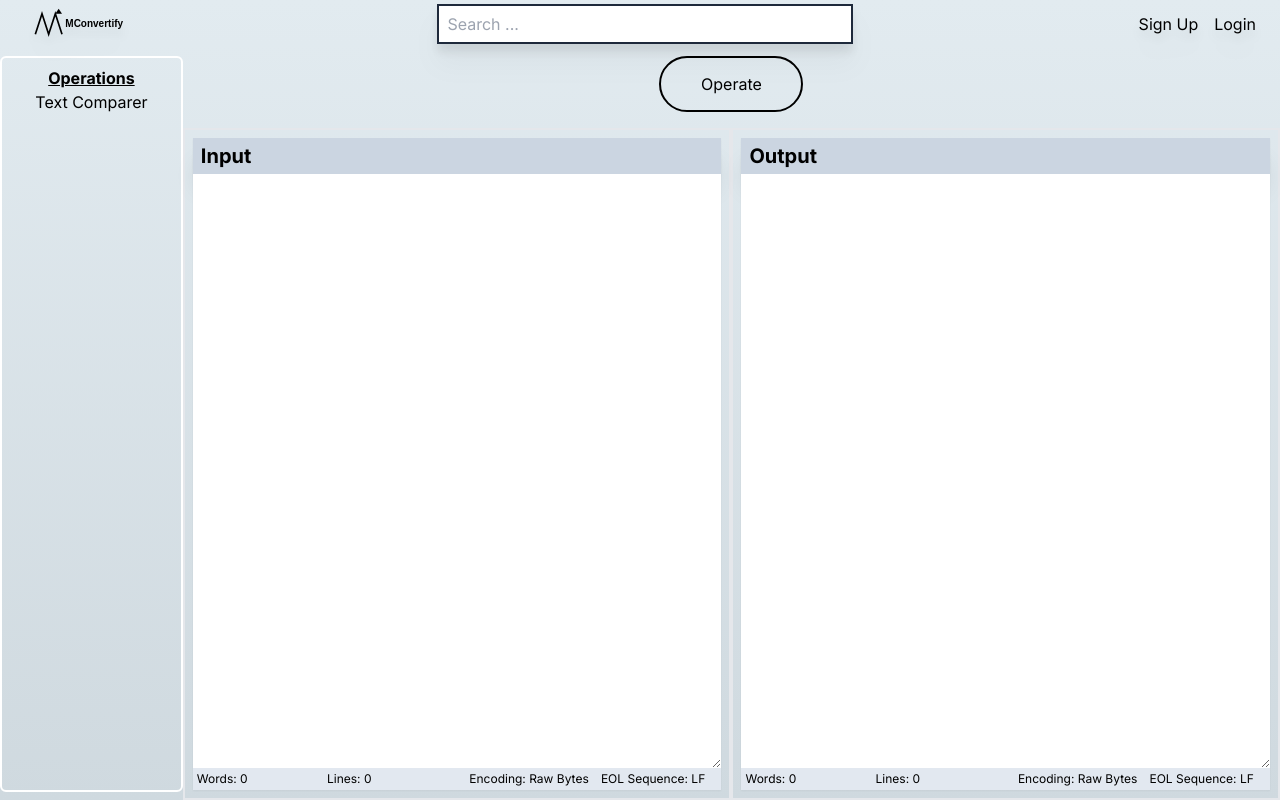
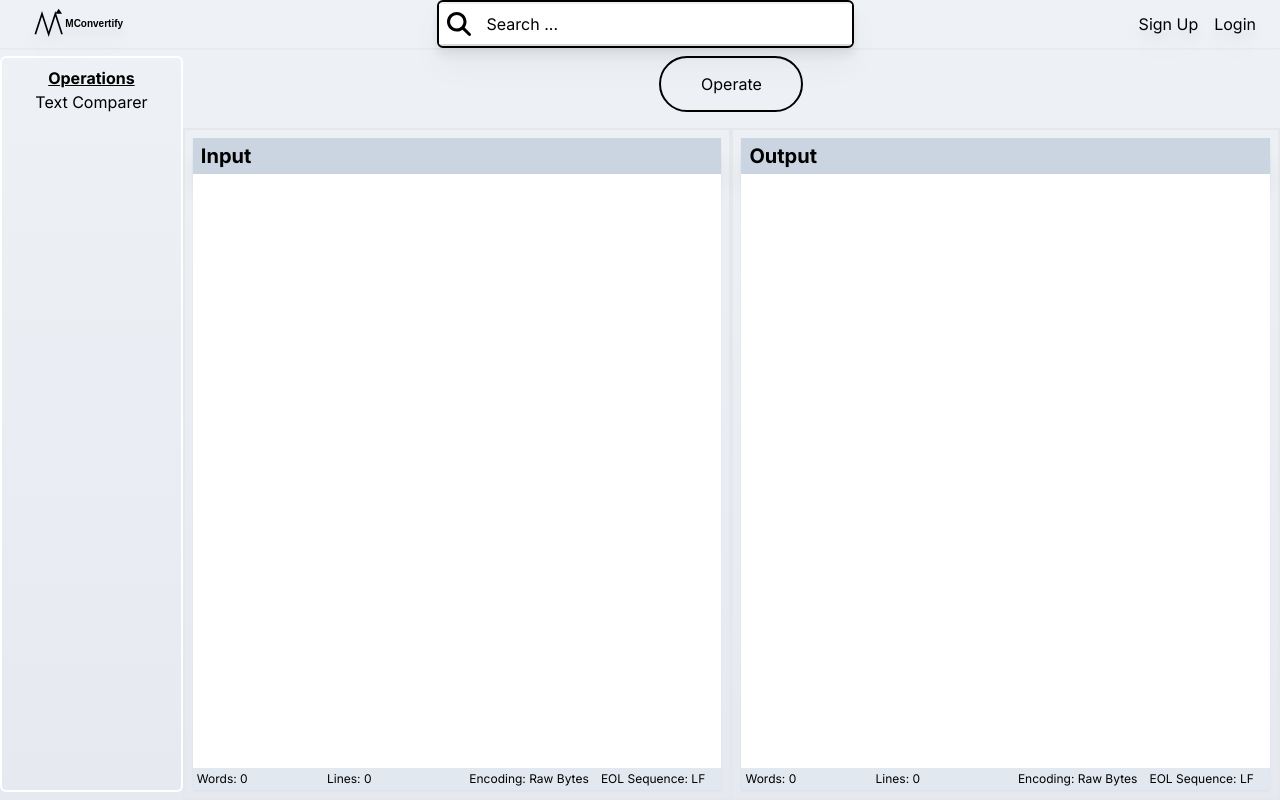
Before and after one commit to mcaupybugs/MConvertify, a Next.js app: page /operations/textcomparer in a window 1280 px wide. Built offline with nearby package versions, Linux system fonts and the light colour scheme; no server answers.

Commit message:
Making layout better and making textcomparer as default redirect

```diff
--- a/app/components/authentication/modal.tsx
+++ b/app/components/authentication/modal.tsx
@@ -32,8 +32,8 @@ const Modal = ({toggleAuth, authCategory}) => {
     }, [authCategory])
 
     return(
-        <div className='flex bg-white/30 h-screen w-screen justify-center items-center text-black'>
-            <div className='flex flex-col h-4/5 w-2/5 bg-white rounded-md'>
+        <div className='flex bg-white/90 h-screen w-screen justify-center items-center text-black'>
+            <div className='flex flex-col h-3/5 w-2/5 bg-white rounded-md border-2 border-black'>
                 <div className='flex flex-row justify-center items-center bg-slate-400'>
                     <span className='w-fit text-3xl items-start p-2 hover:cursor-pointer' onClick={() => toggleAuth(AuthType.Close)}> &#x2716; </span>
                     <div className='flex-grow flex justify-center items-center h-full'>
--- a/app/components/inputBox/index.tsx
+++ b/app/components/inputBox/index.tsx
@@ -12,7 +12,7 @@ const InputBox = ({heading}) => {
                 <div className='flex bg-slate-300 w-full h-10 text-black text-xl font-bold pl-2 items-center shadow-xl'>
                     {heading}
                 </div>
-                <textarea className='h-full w-full flex-grow text-black focus:outline-none p-2'></textarea>
+                <textarea className='h-full w-full flex-grow text-black focus:outline-none p-2 resize-none'></textarea>
                 <div className='h-6 w-full flex flex-row bg-slate-200 justify-evenly pl-1 pr-1'>
                     <div className='flex flex-row w-full'>
                         <div className='flex w-full text-black items-center'>
--- a/app/components/navbar/index.tsx
+++ b/app/components/navbar/index.tsx
@@ -18,7 +18,7 @@ const NavBar = () => {
     const session = useSession();
 
     return (
-        <div className='h-12 w-full'>
+        <div className='h-12 w-full shadow-sm'>
             { authClicked == AuthType.Close &&
         <div className='w-full h-12 gradient-radial drop-shadow-xl'>
             <div className='flex flex-row justify-evenly items-center align-middle h-full w-full'>
--- a/app/components/searchBar/index.tsx
+++ b/app/components/searchBar/index.tsx
@@ -1,3 +1,5 @@
+import { faMagnifyingGlass } from '@fortawesome/free-solid-svg-icons';
+import { FontAwesomeIcon } from '@fortawesome/react-fontawesome';
 import React, { useState } from 'react';
 
 const SearchBar = () => {
@@ -14,8 +16,9 @@ const SearchBar = () => {
     }
 
     return (
-        <div className='w-full h-full flex'>
-            <input className='h-10 self-center p-2 flex flex-1 border-solid border-slate-800 border-2' type="text" value={query} onChange={handleInputChange} onKeyDown={handleSearch} placeholder='Search ...' />
+        <div className='w-full h-full flex border-solid border-black rounded-md border-2'>
+            <FontAwesomeIcon icon={faMagnifyingGlass} size='xl' className='h-full self-center bg-white p-2'></FontAwesomeIcon>
+            <input className='h-10 self-center p-2 flex flex-1 focus:outline-none placeholder:text-black' type="text" value={query} onChange={handleInputChange} onKeyDown={handleSearch} placeholder='Search ...' />
         </div>
     )
 }
--- a/app/globals.css
+++ b/app/globals.css
@@ -19,8 +19,8 @@
 
 body {
   color: black;
-  background-image: linear-gradient(to top, #cfd9df 0%, #e2ebf0 100%);
-    height: 100%;
+  background-image: linear-gradient(to top, #e6e9f0 0%, #eef1f5 100%);
+  height: 100%;
 }
 
 @layer utilities {
--- a/app/operations/page.tsx
+++ b/app/operations/page.tsx
@@ -1,3 +1,4 @@
+'use client';
 import React from 'react';
 
 const Operations = () => {
--- a/next.config.mjs
+++ b/next.config.mjs
@@ -1,4 +1,14 @@
 /** @type {import('next').NextConfig} */
-const nextConfig = {};
+const nextConfig = {
+  async redirects() {
+    return [
+      {
+        source: "/",
+        destination: "/operations/textcomparer",
+        permanent: true,
+      },
+    ];
+  },
+};
 
 export default nextConfig;
```
